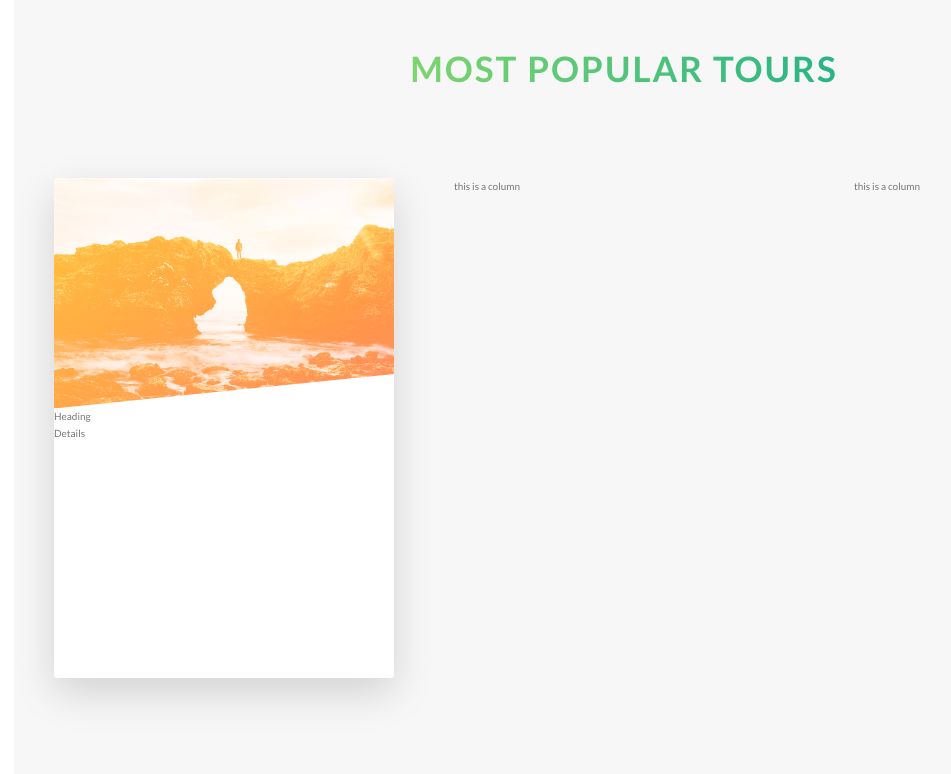
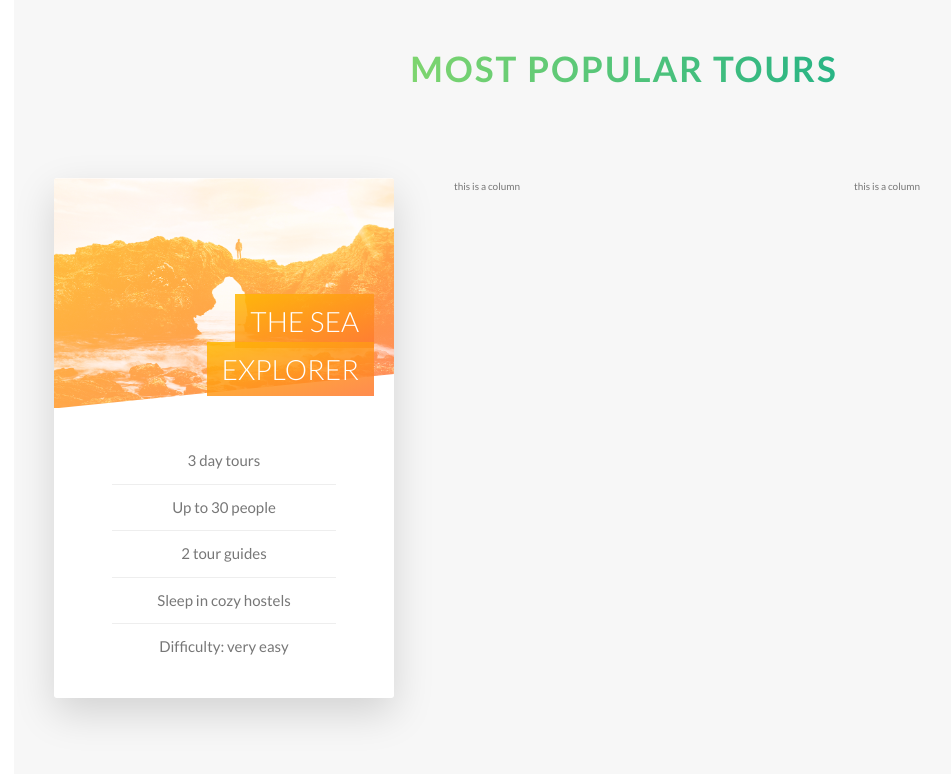
Before and after one commit to Helena-p/natours, a website: page index.html in a window 1280 px wide. Shown: the part 2298-3072 px from the top of the page, without its empty margins (16-967 px from the left). Drawn offline with Linux system fonts and the light colour scheme.

Commit message:
Add heading and text content to card fron with styling

```diff
--- a/index.html
+++ b/index.html
@@ -139,8 +139,20 @@
               <div class="card__side card__side--front">
                 <!-- Html empty space symbol -->
                 <div class="card__picture card__picture--1">&nbsp;</div>
-                <div class="card__heading">Heading</div>
-                <div class="card__details">Details</div>
+                <h4 class="card__heading">
+                  <span class="card__heading-span card__heading-span--1"
+                    >The sea explorer</span
+                  >
+                </h4>
+                <div class="card__details">
+                  <ul>
+                    <li>3 day tours</li>
+                    <li>Up to 30 people</li>
+                    <li>2 tour guides</li>
+                    <li>Sleep in cozy hostels</li>
+                    <li>Difficulty: very easy</li>
+                  </ul>
+                </div>
               </div>
               <div class="card__side card__side--back card__side--back-1">
                 Back
--- a/sass/abstracts/_variables.scss
+++ b/sass/abstracts/_variables.scss
@@ -10,6 +10,7 @@ $color-tertiary-light: #2998ff;
 $color-tertiary-dark: #5643fa;
 
 $color-grey-light-1: #f7f7f7;
+$color-grey-light-2: #eee;
 
 $color-grey-dark: #777;
 $color-white: #fff;
--- a/sass/components/_card.scss
+++ b/sass/components/_card.scss
@@ -1,13 +1,15 @@
 .card {
   // Functionality
-  height: 50rem;
+  // Height of the entire card
+  height: 52rem;
   // The lower the value the more dramatic effect
   perspective: 150rem;
   -moz-perspective: 150rem;
   position: relative;
 
   &__side {
-    height: 50rem;
+    // Height of the two sides
+    height: 52rem;
     transition: all 0.8s ease;
     position: absolute;
     top: 0;
@@ -70,4 +72,51 @@
       background-image: url("../img/nat-5.jpg");
     }
   }
+
+  &__heading {
+    font-size: 2.8rem;
+    font-weight: 300;
+    text-transform: uppercase;
+    text-align: right;
+    color: $color-white;
+    position: absolute;
+    top: 12rem;
+    right: 2rem;
+    width: 75%;
+  }
+
+  &__heading-span {
+    padding: 1rem 1.5rem;
+    // Set the heading to two entities to get padding
+    // at the 'a' and before the 'e'
+    -webkit-box-decoration-break: clone;
+    box-decoration-break: clone;
+    &--1 {
+      background-image: linear-gradient(
+        to right bottom,
+        rgba($color-secondary-light, 0.85),
+        rgba($color-secondary-dark, 0.85)
+      );
+    }
+  }
+
+  &__details {
+    padding: 3rem;
+
+    ul {
+      margin: 0 auto;
+      list-style: none;
+      width: 80%;
+
+      li {
+        text-align: center;
+        font-size: 1.5rem;
+        padding: 1rem;
+
+        &:not(:last-child) {
+          border-bottom: 0.1rem solid $color-grey-light-2;
+        }
+      }
+    }
+  }
 }
```
Also changed, not shown: css/style.css, 1 other file.
